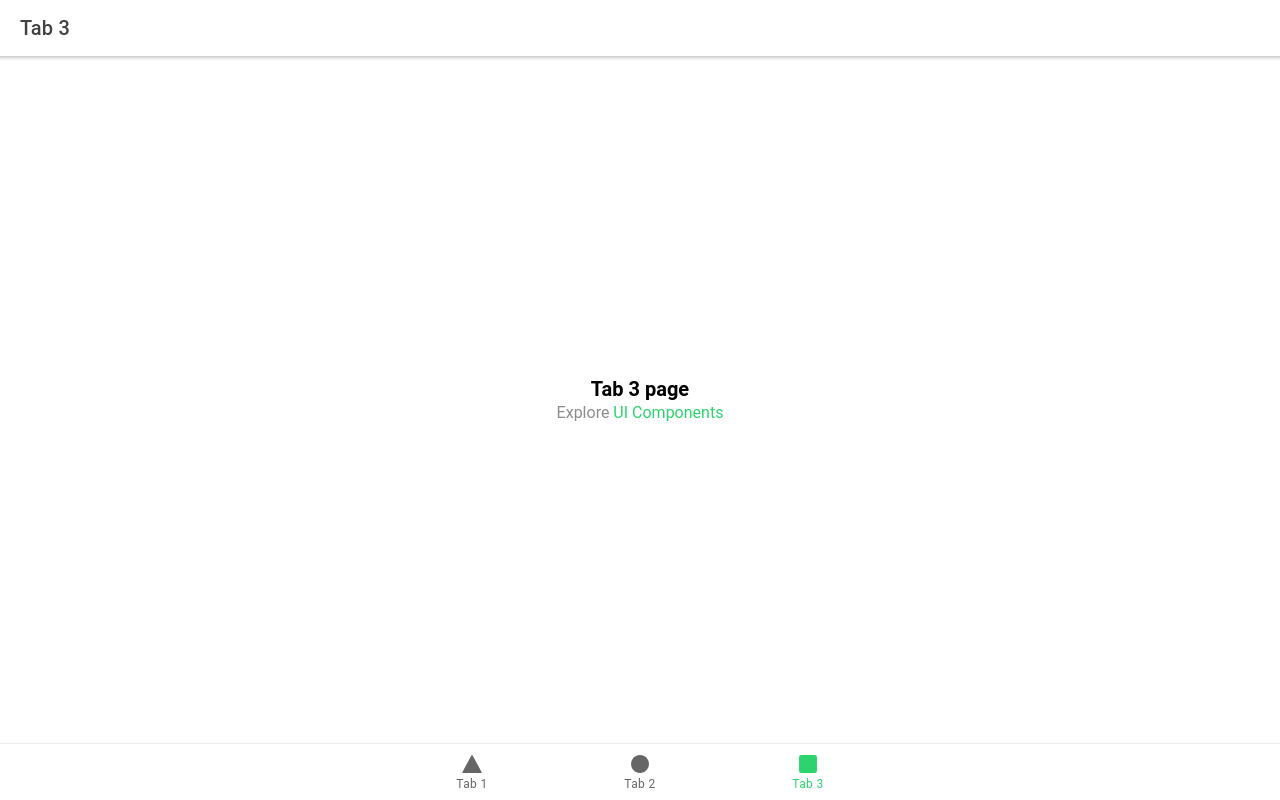
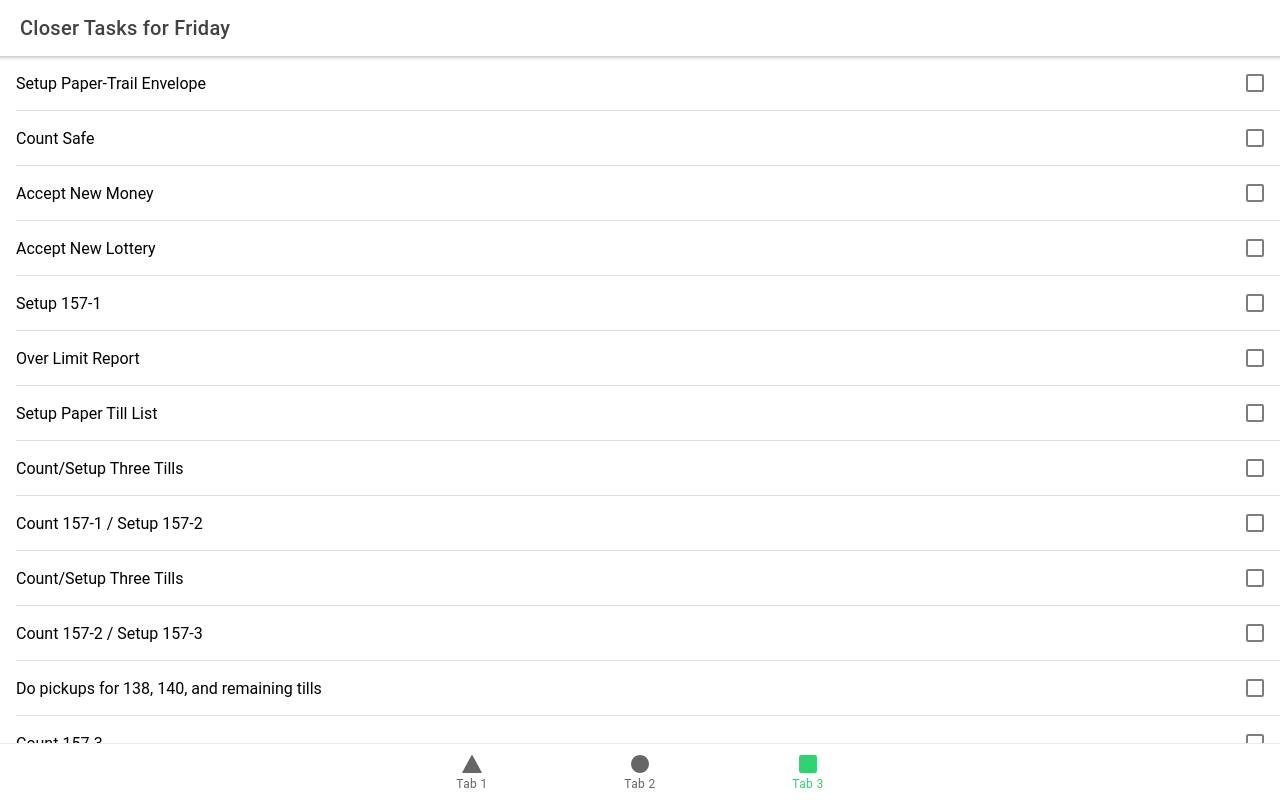
Before and after one commit to mp17017/scheduling-application, a React (Create React App) app: page /tab3 in a window 1280 px wide. Built offline with nearby package versions, Linux system fonts and the light colour scheme.

Commit message:
version 0.05, Added Tab 3

```diff
--- a/src/pages/Tab2.tsx
+++ b/src/pages/Tab2.tsx
@@ -1,8 +1,7 @@
-import React, {useState } from 'react';
+import React from 'react';
 import { IonContent, IonHeader, IonPage, IonTitle, IonLabel, IonToolbar, IonInput, IonItem, IonList, IonItemDivider, IonRange, IonButton, IonTextarea, IonGrid, IonRow, IonCol} from '@ionic/react';
 import ExploreContainer from '../components/ExploreContainer';
 import './Tab2.css';
-import { listSharp } from 'ionicons/icons';
 
 const Tab2: React.FC = () => {
 
@@ -46,7 +45,7 @@ const Tab2: React.FC = () => {
     <IonPage>
       <IonHeader>
         <IonToolbar>
-          <IonTitle>Automatic Lottery Counter</IonTitle>
+          <IonTitle>Lottery Balance Counter</IonTitle>
         </IonToolbar>
       </IonHeader>
       <IonContent fullscreen>
--- a/src/pages/Tab3.tsx
+++ b/src/pages/Tab3.tsx
@@ -1,25 +1,103 @@
-import { IonContent, IonHeader, IonPage, IonTitle, IonToolbar } from '@ionic/react';
+import React from 'react';
+import { IonContent, IonHeader, IonPage, IonTitle, IonLabel, IonToolbar, IonInput, IonCheckbox, IonItem, IonList, IonItemDivider, IonRange, IonButton, IonTextarea, IonGrid, IonRow, IonCol} from '@ionic/react';
 import ExploreContainer from '../components/ExploreContainer';
 import './Tab3.css';
 
 const Tab3: React.FC = () => {
+
+  const checkboxListWeekDay = [
+    { val: 'Setup Paper-Trail Envelope', isChecked: false },
+    { val: 'Count Safe', isChecked: false },
+    { val: 'Accept New Money', isChecked: false },
+    { val: 'Accept New Lottery', isChecked: false },
+    { val: 'Setup 157-1', isChecked: false },
+    { val: 'Over Limit Report', isChecked: false },
+    { val: 'Setup Paper Till List', isChecked: false },
+    { val: 'Count/Setup Three Tills', isChecked: false },
+    { val: 'Count 157-1 / Setup 157-2', isChecked: false },
+    { val: 'Count/Setup Three Tills', isChecked: false },
+    { val: 'Count 157-2 / Setup 157-3', isChecked: false },
+    { val: 'Do pickups for 138, 140, and remaining tills', isChecked: false },
+    { val: 'Count 157-3', isChecked: false },
+    { val: 'Setup Deposit bags', isChecked: false },
+    { val: 'Check SSCC for full bag', isChecked: false },
+    { val: 'Count/Setup Tills as possible', isChecked: false },
+    { val: 'Perform MLP for 138/140', isChecked: false },
+    { val: 'Setup Cash Deposit', isChecked: false },
+    { val: 'Put Tidel in SSCC', isChecked: false },
+    { val: 'Balance Safe + Deposit + Coins', isChecked: false },
+    { val: 'Finish Deposits', isChecked: false },
+    { val: 'Perform Locking Run', isChecked: false },
+    { val: 'WU, MO, & SSCC reports', isChecked: false },
+    { val: 'Print TFCA & Final balance', isChecked: false },
+    { val: 'Declare Safe/Safe Locking', isChecked: false },
+    { val: 'Print TFCA, Over/Short, Deposits', isChecked: false },
+    { val: 'Store paper-trail envelope', isChecked: false }
+  ];
+
+  const checkboxListSaturdayDay = [
+    { val: 'Collect ', isChecked: false },
+    { val: 'Setup Paper-Trail Envelope', isChecked: false },
+    { val: 'Count Safe', isChecked: false },
+    { val: 'Accept New Money', isChecked: false },
+    { val: 'Accept New Lottery', isChecked: false },
+    { val: 'Setup 157-1', isChecked: false },
+    { val: 'Over Limit Report', isChecked: false },
+    { val: 'Setup Paper Till List', isChecked: false },
+    { val: 'Count/Setup Three Tills', isChecked: false },
+    { val: 'Count 157-1 / Setup 157-2', isChecked: false },
+    { val: 'Count/Setup Three Tills', isChecked: false },
+    { val: 'Count 157-2 / Setup 157-3', isChecked: false },
+    { val: 'Do pickups for 138, 140, and remaining tills', isChecked: false },
+    { val: 'Count 157-3', isChecked: false },
+    { val: 'Setup Deposit bags', isChecked: false },
+    { val: 'Check SSCC for full bag', isChecked: false },
+    { val: 'Count/Setup Tills as possible', isChecked: false },
+    { val: 'Perform MLP for 138/140', isChecked: false },
+    { val: 'Setup Cash Deposit', isChecked: false },
+    { val: 'Put Tidel in SSCC', isChecked: false },
+    { val: 'Balance Safe + Deposit + Coins', isChecked: false },
+    { val: 'Finish Deposits', isChecked: false },
+    { val: 'Perform Locking Run', isChecked: false },
+    { val: 'WU, MO, & SSCC reports', isChecked: false },
+    { val: 'Print TFCA & Final balance', isChecked: false },
+    { val: 'Declare Safe/Safe Locking', isChecked: false },
+    { val: 'Print TFCA, Over/Short, Deposits', isChecked: false },
+    { val: 'Store paper-trail envelope', isChecked: false }
+  ];
+
+  var Day = new Date().getDay();
+
+  const DoW = [
+    "Sunday", "Monday", "Tuesday", "Wednesday", "Thursday", "Friday", "Saturday"
+  ]
+
+
   return (
     <IonPage>
       <IonHeader>
         <IonToolbar>
-          <IonTitle>Tab 3</IonTitle>
+          <IonTitle>Closer Tasks for {DoW[Day]}</IonTitle>
         </IonToolbar>
       </IonHeader>
       <IonContent fullscreen>
-        <IonHeader collapse="condense">
-          <IonToolbar>
-            <IonTitle size="large">Tab 3</IonTitle>
-          </IonToolbar>
-        </IonHeader>
-        <ExploreContainer name="Tab 3 page" />
+        {Day !== 6 ? checkboxListWeekDay.map(({ val, isChecked }, i) => (
+          <IonItem key={i}>
+            <IonLabel>{val}</IonLabel>
+            <IonCheckbox slot="end" value={val} checked={isChecked} />
+          </IonItem>
+        )):
+        checkboxListSaturdayDay.map(({ val, isChecked }, i) => (
+          <IonItem key={i}>
+            <IonLabel>{val}</IonLabel>
+            <IonCheckbox slot="end" value={val} checked={isChecked} />
+          </IonItem>))}
       </IonContent>
     </IonPage>
   );
+
 };
 
+
+
 export default Tab3;
```
